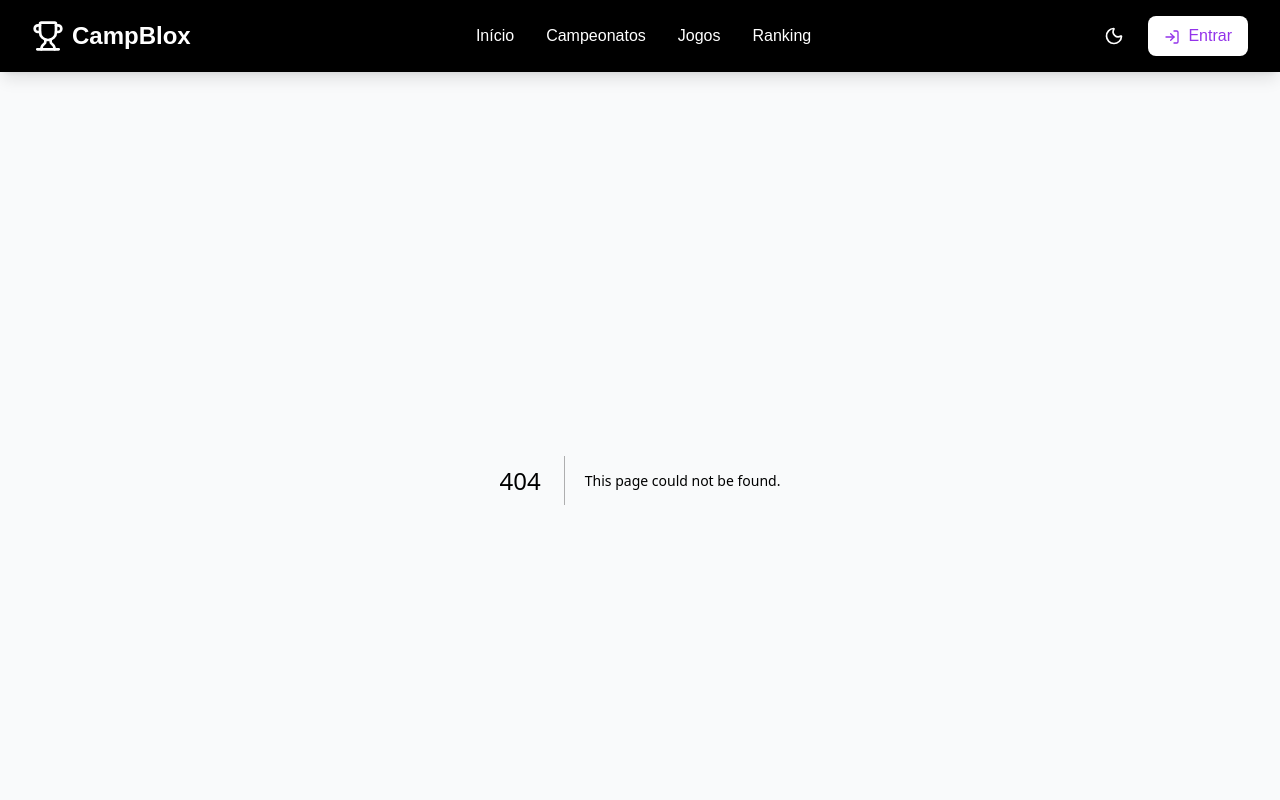
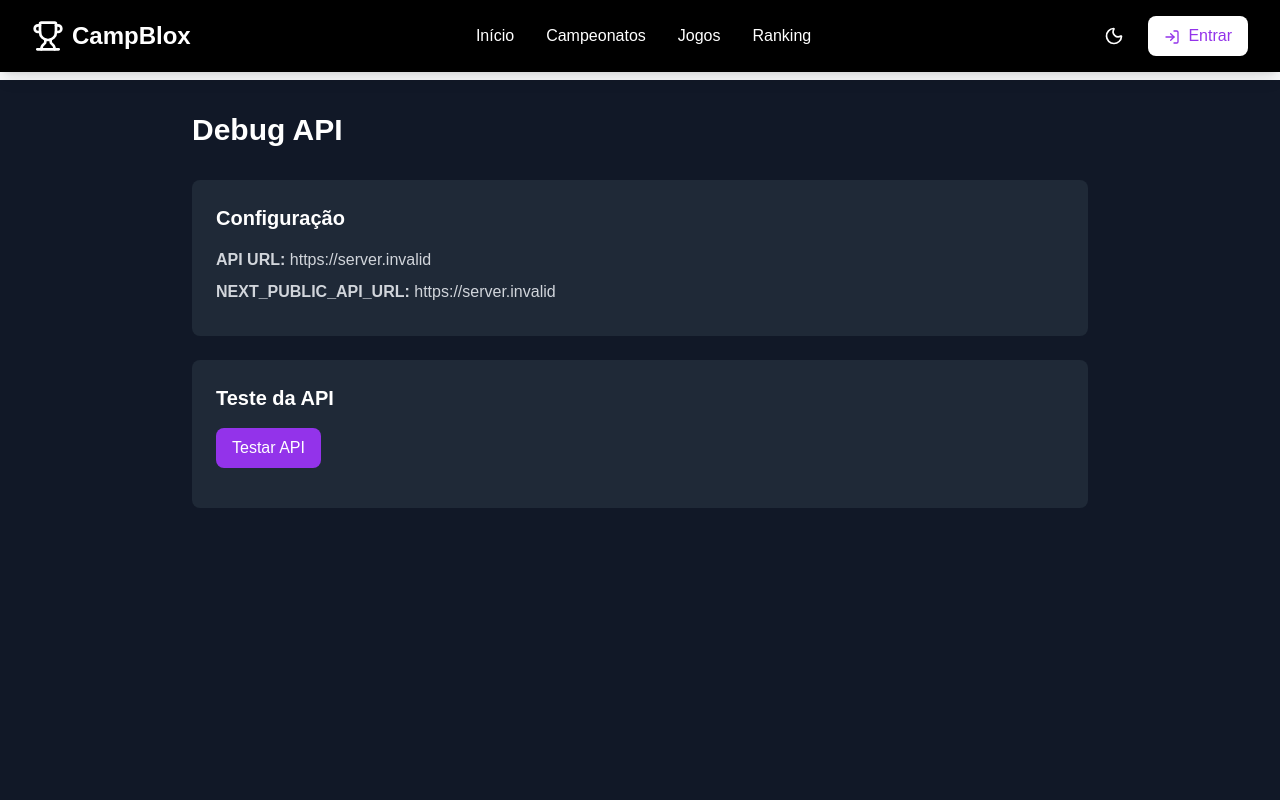
Before and after one commit to nenemfvl/CampBlox, a Next.js app: page /debug in a window 1280 px wide. Before the commit this address had no page. Shown: the top 800 px of the page. Built offline with nearby package versions, Linux system fonts and the light colour scheme; no server answers.

Commit message:
feat: adicionar pÃ¡gina de debug para investigar problema de API

```diff
--- /dev/null
+++ b/src/app/debug/page.tsx
@@ -0,0 +1,67 @@
+'use client'
+
+import { useEffect, useState } from 'react'
+
+export default function DebugPage() {
+  const [apiUrl, setApiUrl] = useState<string>('')
+  const [testResult, setTestResult] = useState<any>(null)
+  const [error, setError] = useState<string | null>(null)
+
+  useEffect(() => {
+    setApiUrl(process.env.NEXT_PUBLIC_API_URL || 'https://campblox-production.up.railway.app/api')
+  }, [])
+
+  const testApi = async () => {
+    try {
+      setError(null)
+      const response = await fetch(`${apiUrl}/tournaments`)
+      const data = await response.json()
+      setTestResult(data)
+    } catch (err) {
+      setError(err instanceof Error ? err.message : 'Erro desconhecido')
+    }
+  }
+
+  return (
+    <div className="min-h-screen bg-gray-900 p-8">
+      <div className="max-w-4xl mx-auto">
+        <h1 className="text-3xl font-bold text-white mb-8">Debug API</h1>
+
+        <div className="bg-gray-800 p-6 rounded-lg mb-6">
+          <h2 className="text-xl font-bold text-white mb-4">Configuração</h2>
+          <p className="text-gray-300 mb-2">
+            <strong>API URL:</strong> {apiUrl}
+          </p>
+          <p className="text-gray-300 mb-2">
+            <strong>NEXT_PUBLIC_API_URL:</strong> {process.env.NEXT_PUBLIC_API_URL || 'Não definida'}
+          </p>
+        </div>
+
+        <div className="bg-gray-800 p-6 rounded-lg mb-6">
+          <h2 className="text-xl font-bold text-white mb-4">Teste da API</h2>
+          <button
+            onClick={testApi}
+            className="bg-purple-600 text-white px-4 py-2 rounded-lg hover:bg-purple-700 transition-colors mb-4"
+          >
+            Testar API
+          </button>
+
+          {error && (
+            <div className="bg-red-900 text-red-200 p-4 rounded-lg mb-4">
+              <strong>Erro:</strong> {error}
+            </div>
+          )}
+
+          {testResult && (
+            <div className="bg-green-900 text-green-200 p-4 rounded-lg">
+              <strong>Sucesso:</strong>
+              <pre className="mt-2 text-sm overflow-auto">
+                {JSON.stringify(testResult, null, 2)}
+              </pre>
+            </div>
+          )}
+        </div>
+      </div>
+    </div>
+  )
+}
```
